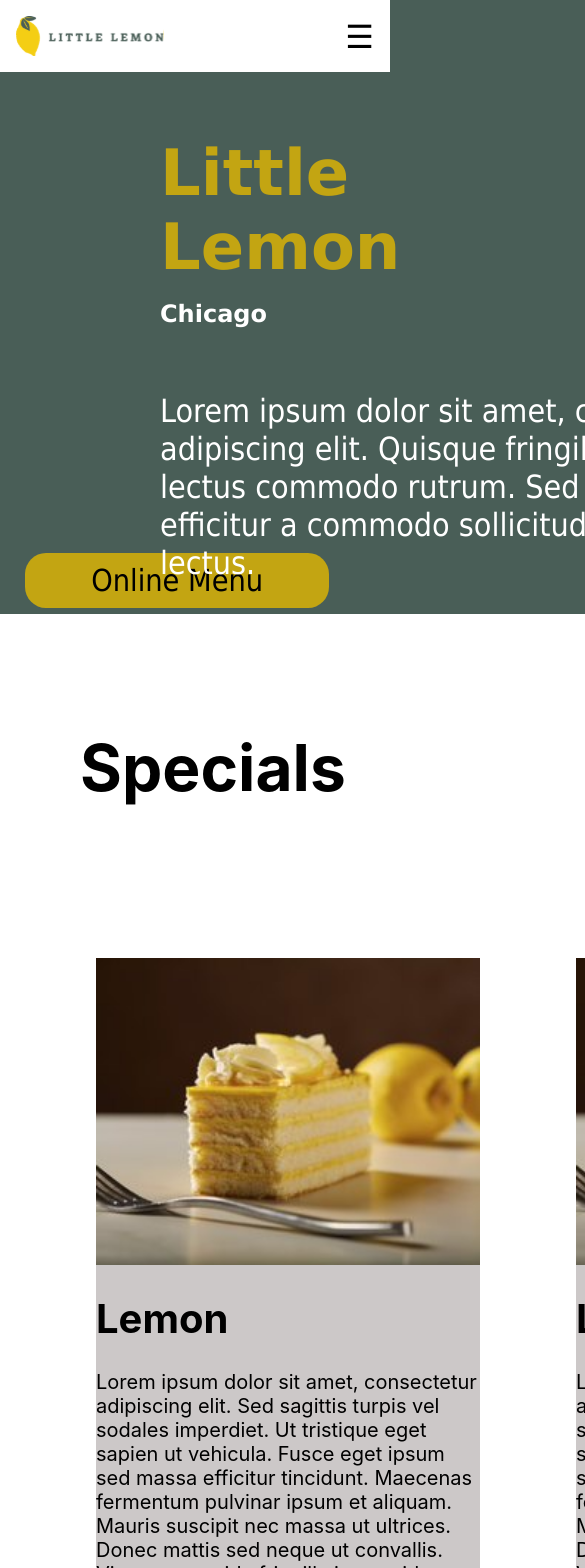
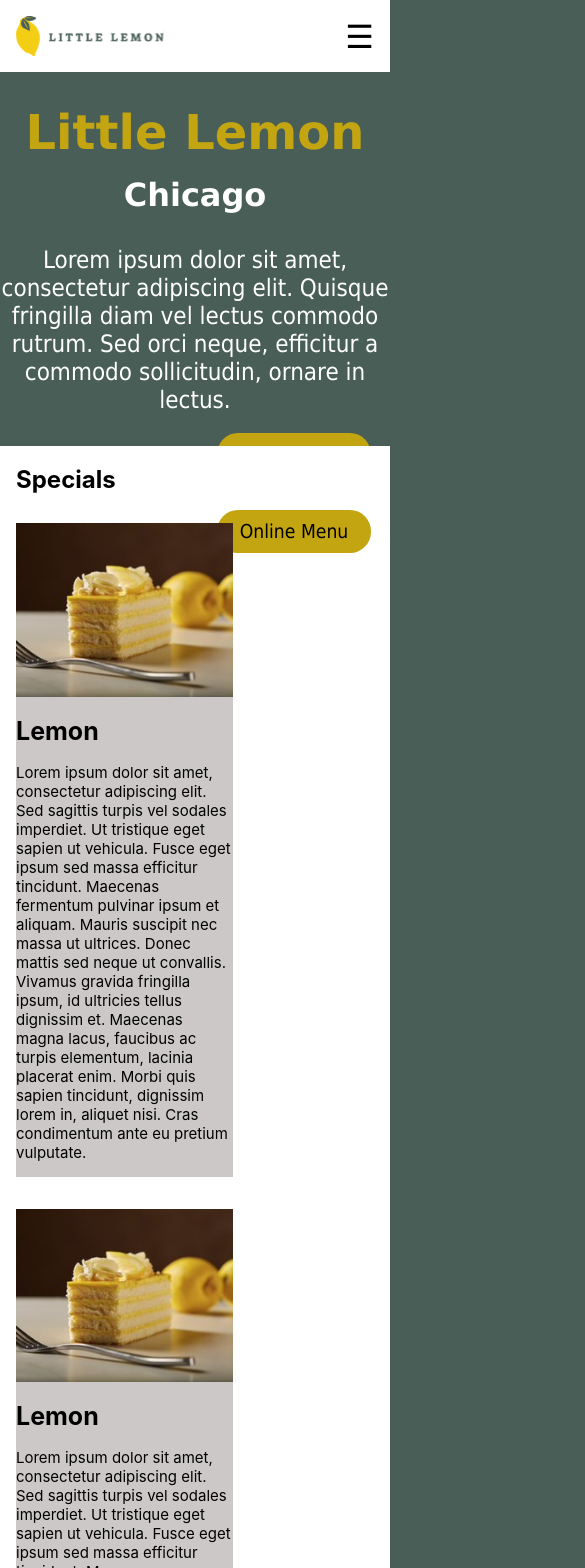
Before and after one commit to hslo244/meta-capstone, a React (Create React App) app: page / in a window 390 px wide. Shown: the top 1568 px of the page, 585 px wide, since content can reach past the window. Built offline with nearby package versions, Linux system fonts and the light colour scheme.

Commit message:
More responsive design, trying to make booking page more functional

```diff
--- a/src/About.css
+++ b/src/About.css
@@ -21,3 +21,21 @@
     margin-left: 1rem;
     margin-right: 3rem;
 }
+
+@media (max-width: 768px) {
+    section.about {
+        margin-top: 0;
+        padding-top: 1rem;
+    }
+
+    div.about {
+        flex-direction: column;
+        margin-left: 1rem;
+    }
+
+    img.aboutImg {
+        width: 100%;
+        margin-left: 0;
+        margin-right: 0;
+    }
+}
--- a/src/BookingPage.css
+++ b/src/BookingPage.css
@@ -65,3 +65,24 @@
     color: red;
     margin-bottom: 20px;
 }
+
+@media (max-width: 600px) {
+    form {
+        margin-left: 0;
+        padding: 10px;
+    }
+
+    input[type="text"],
+    input[type="email"],
+    input[type="date"],
+    input[type="time"],
+    select,
+    textarea {
+        font-size: 14px;
+    }
+
+    input[type="submit"] {
+        font-size: 14px;
+        padding: 8px;
+    }
+}
--- a/src/BookingPage.js
+++ b/src/BookingPage.js
@@ -1,35 +1,45 @@
 // Imports
 import {useNavigate} from "react-router-dom";
 import './BookingPage.css';
+import { fetchAPI, submitAPI } from "./api";
 
 export function BookingPage({availableTimes, updateTimes}) {
-    const navigate = useNavigate(); //Init navigate
 
-    const handleSubmit = (formData) => {
-        formData.preventDefault();
-        console.log('Form submitted!');  //Logs submission in console
-        navigate("/confirmed");  // Go to booking confirmation page
-        const submitAPI = function(formData) {
-            return true;
+    const navigate = useNavigate();
+
+    const handleSubmit = async (event) => {
+        event.preventDefault();
+        const formData = new FormData(event.target);
+        const data = {
+            date: formData.get('res-date'),
+            time: formData.get('res-time'),
+            guests: formData.get('guests'),
+            occasion: formData.get('occasion')
         };
-        try {
-            // Call the submitAPI function and pass formData
-            const response = submitAPI(formData);
 
-            console.log('Form successfully submitted:', response);
-            navigate('/confirmed');
-        } catch (e) {
-            console.log('Error submitting form:');
+        const response = await submitAPI(data);
+        if (response.success) {
+            navigate('/confirmation');
+        } else {
+            alert('There was an error with your reservation. Please try again.');
         }
     };
 
+    function initializeTimes(date) {
+        return fetchAPI(date)
+    }
+
+    function updateTimes(date) {
+        const newDate = new Date(date)
+        return fetchAPI(newDate)
+    }
 
     return(
         <>
             <h1 class="booking">Booking Page</h1>
             <form style={{display: 'grid', maxWidth: '200px', gap: '20px'}} onSubmit={handleSubmit}>
                 <label htmlFor="res-date">Choose date</label>
-                <input type="date" id="res-date" onChange={updateTimes}/>
+                <input type="date" id="res-date" name="res-date" required />
                 <label htmlFor="res-time">Choose time</label>
                 <select id="res-time ">
                 {availableTimes.map((time, index) => (
@@ -39,7 +49,7 @@
           ))}
                 </select>
 
-                <label for="guests">Number of guests</label>
+                <label for="guests" required>Number of guests</label>
                 <input type="number" placeholder="1" min="1" max="10" id="guests"/>
 
                 <label htmlFor="occasion">Occasion</label>
--- a/src/CallToAction.css
+++ b/src/CallToAction.css
@@ -12,3 +12,70 @@
     margin-top: -2em;
     width: 10em;
 }
+
+.intro {
+    margin-left: 10rem;
+    margin-top: 4rem;
+    color: white;
+    font-family: 'Markazi Text', 'Verdana';
+}
+
+h1 {
+    font-size: 4em;
+}
+
+p {
+    font-size: 2em;
+    text-align: left;
+}
+
+p.intro {
+    margin-right: .1em;
+    width: 40rem;
+    font-family: 'Karla', 'Tahoma';
+}
+
+h1.intro {
+    color: #C3A512;
+    margin-bottom: 1rem;
+}
+
+h2.intro {
+    margin-top: 0;
+
+}
+
+@media (max-width: 768px) {
+    button.reserve {
+        float: none;
+        width: 100%;
+        margin: 1em 0;
+        font-size: 1.5em;
+    }
+
+    .intro {
+        margin: 2rem 1rem;
+        text-align: center;
+    }
+
+    h1 {
+        font-size: 2.5em;
+    }
+
+    p {
+        font-size: 1.5em;
+    }
+
+    p.intro {
+        width: 100%;
+        margin: 0;
+    }
+
+    h1.intro {
+        font-size: 3em;
+    }
+
+    h2.intro {
+        font-size: 2em;
+    }
+}
--- a/src/CustomersSay.css
+++ b/src/CustomersSay.css
@@ -49,3 +49,48 @@
 div.nestedPerson {
     display:flex;
 }
+
+@media (max-width: 768px) {
+    div.testim {
+        height: auto;
+        margin-top: 0rem;
+        padding-top: 5%;
+    }
+
+    div.testim2 {
+        flex-direction: column;
+        align-items: center;
+    }
+
+    h1.testim {
+        font-size: 2rem;
+        padding-top: 10%;
+        padding-bottom: 8%;
+    }
+
+    p.person, p.rating {
+        font-size: 1.5ch;
+        margin-left: 1rem;
+        margin-right: 1rem;
+    }
+
+    h2.person {
+        margin-left: 1rem;
+    }
+
+    div.person {
+        margin-left: 1rem;
+        margin-right: 1rem;
+        width: 100%;
+    }
+
+    img.placeImg {
+        width: 8rem;
+        margin-left: 0;
+    }
+
+    div.nestedPerson {
+        flex-direction: column;
+        align-items: center;
+    }
+}
--- a/src/Footer.css
+++ b/src/Footer.css
@@ -3,3 +3,9 @@
     align-items: center;
     justify-content: space-around;
 }
+@media (max-width: 600px) {
+    footer {
+        flex-direction: column;
+        align-items: flex-start;
+    }
+}
--- a/src/Header.css
+++ b/src/Header.css
@@ -7,6 +7,7 @@
         padding: 1rem;
         background-color: #ffffff;
         color: rgb(0, 0, 0);
+        z-index:1;
     }
 }
 
@@ -19,6 +20,7 @@
 .logo {
     font-size: 1.5rem;
     font-weight: bold;
+    z-index:1;
 }
 
 .menu-icon {
@@ -36,10 +38,11 @@
 .mobile-menu {
     display: none;
     position: absolute;
-    top: 50px;
+    top: 70px;
     left: 0;
     height: calc(100vh - 50px);
     width: 100%;
+    z-index:2;
 }
 
 ul.mobile-menu {
@@ -48,12 +51,19 @@
     text-align: center;
     color: white;
     list-style-type: none;
+    /* background-color: #ffffff; */
     height: 1rem;
 }
 
 .mobile-menu li {
-    margin: 1rem;
+    margin: .5rem;
     color: white !important;
     background-color: #ffffff;
     padding: 1rem;
 }
+
+div.mobile-menu {
+    background-color: #ffffff;
+    color: rgb(0, 0, 0);
+
+}
--- a/src/Header.js
+++ b/src/Header.js
@@ -15,6 +15,7 @@
             <img src={ReactLogo} alt="React Logo" className="logo"/>
             <div className="menu-icon" onClick={toggleMobileMenu}>
                 &#9776;
+                <div className='mobile-menu'>
                     <ul className="mobile-menu">
                         <li><Link to="/">HOME</Link></li>
                         <li><Link to="/about">ABOUT</Link></li>
@@ -24,6 +25,8 @@
                         <li><Link to="/login">LOGIN</Link></li>
                     </ul>
                 </div>
+
+            </div>
         </header>
     );
 }
--- a/src/Main.css
+++ b/src/Main.css
@@ -1,35 +1,3 @@
 body {
     background-color: #495E57;
 }
-
-.intro {
-    margin-left: 10rem;
-    margin-top: 4rem;
-    color: white;
-    font-family: 'Markazi Text', 'Verdana';
-}
-
-h1 {
-    font-size: 4em;
-}
-
-p {
-    font-size: 2em;
-    text-align: left;
-}
-
-p.intro {
-    margin-right: .1em;
-    width: 40rem;
-    font-family: 'Karla', 'Tahoma';
-}
-
-h1.intro {
-    color: #C3A512;
-    margin-bottom: 1rem;
-}
-
-h2.intro {
-    margin-top: 0;
-
-}
--- a/src/Specials.css
+++ b/src/Specials.css
@@ -52,3 +52,38 @@
 img.itemImg {
     width:inherit;
 }
+
+@media (max-width: 600px) {
+    div.specials {
+        height: auto;
+        position: relative;
+    }
+
+    h1.specials {
+        margin-left: 1rem;
+        margin-top: 2rem;
+        font-size: 1.5em;
+    }
+
+    button {
+        font-size: 1.2em;
+        margin-right: 1em;
+        margin-top: 1em;
+        width: 8em;
+    }
+
+    div.item {
+        width: 100%;
+        margin-left: 1rem;
+        margin-top: 2rem;
+    }
+
+    div.showcase {
+        flex-direction: column;
+        align-items: flex-start;
+    }
+
+    img.itemImg {
+        width: 100%;
+    }
+}
```
Lines whose indentation alone changed are shown as unchanged.
